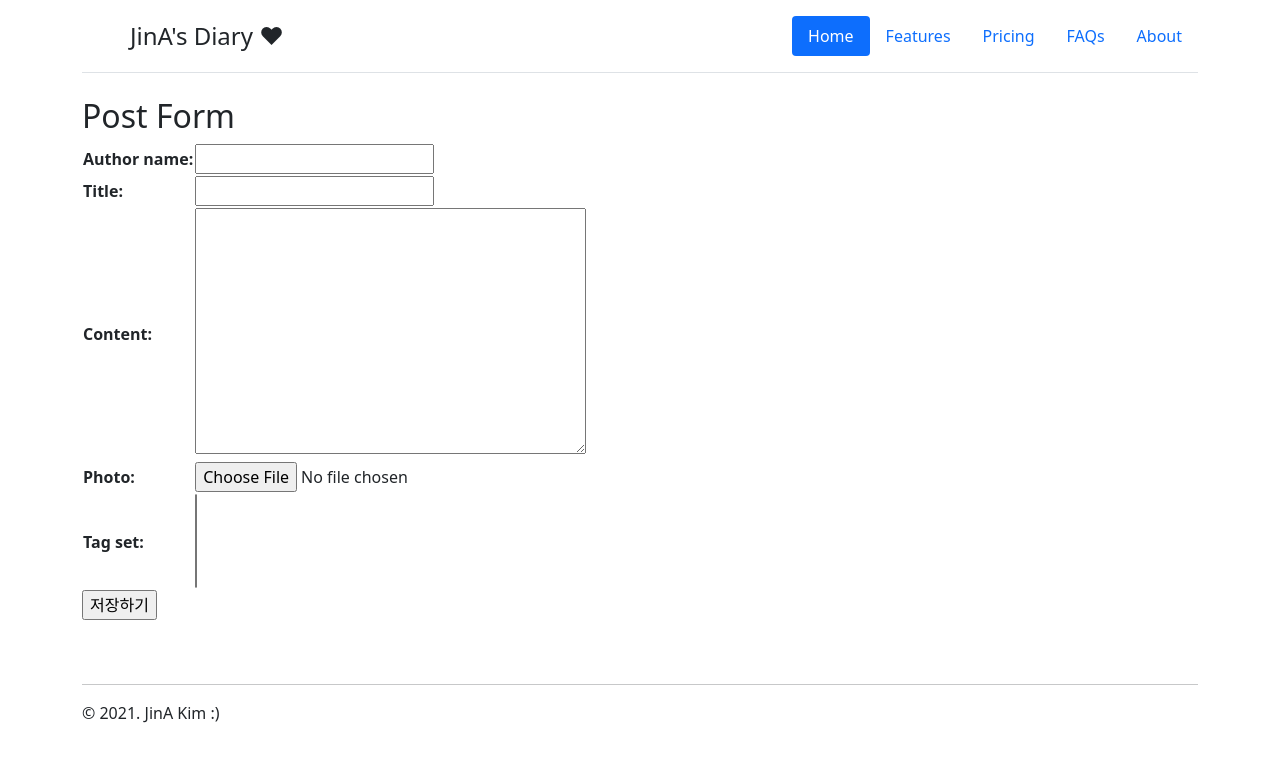
After one commit to zzangpaka/devops_cloud, a Django app: page /diary/new/ in a window 1280 px wide. The commit adds this page. Shown: the top 762 px of the page. Run offline with Django 3.2, Linux system fonts and the light colour scheme; data that the repository does not hold is empty.

Commit message:
django form 실습

```diff
--- /dev/null
+++ b/mydjango19/diary/forms.py
@@ -0,0 +1,19 @@
+from django import forms
+from django.core.validators import RegexValidator
+
+
+# class PostForm(forms.Form):
+#     title = forms.CharField()
+#     content = forms.CharField()
+#     phone = forms.CharField(
+#         validators=[
+#             RegexValidator(r"^\d{3}-?\d{4}-?\d{4}$", message="휴대폰 번호를 입력해주세요."),
+#         ]
+#     )
+from diary.models import Post
+
+
+class PostForm(forms.ModelForm):
+    class Meta:
+        model = Post
+        fields = "__all__"
--- a/mydjango19/diary/templates/diary/layout.html
+++ b/mydjango19/diary/templates/diary/layout.html
@@ -11,7 +11,7 @@
     <script src="//cdn.jsdelivr.net/npm/bootstrap@5.1.3/dist/js/bootstrap.min.js"></script>
 
     <style>
-        body{
+        body {
             padding-bottom: 1em;
         }
     </style>
@@ -20,7 +20,8 @@
 
 <div class="container">
     <header class="d-flex flex-wrap justify-content-center py-3 mb-4 border-bottom">
-        <a href="{% url "root" %}" class="d-flex align-items-center mb-3 mb-md-0 me-md-auto text-dark text-decoration-none">
+        <a href="{% url "root" %}"
+           class="d-flex align-items-center mb-3 mb-md-0 me-md-auto text-dark text-decoration-none">
             <svg class="bi me-2" width="40" height="32">
                 <use xlink:href="#bootstrap"></use>
             </svg>
--- /dev/null
+++ b/mydjango19/diary/templates/diary/post_form.html
@@ -0,0 +1,13 @@
+{% extends "diary/layout.html" %}
+
+{% block content %}
+    <h2>Post Form</h2>
+
+    <form action="" method="post" enctype="multipart/form-data">
+        {% csrf_token %}
+        <table>
+            {{ form.as_table }}
+        </table>
+        <input type="submit" value="저장하기">
+    </form>
+{% endblock %}
--- a/mydjango19/diary/templates/diary/post_list.html
+++ b/mydjango19/diary/templates/diary/post_list.html
@@ -8,7 +8,7 @@
                value="{{ request.GET.query }}"
                placeholder="검색어를 입력해주세요"
                size="35;"/>
-        <input type="submit" value="검색" />
+        <input type="submit" value="검색"/>
     </form>
     <br>
     <br>
@@ -31,5 +31,9 @@
             </div>
         {% endfor %}
     </div>
+    <hr/>
+    <a href="{% url "diary:post_new" %}" class="btn btn-primary">
+        포스팅 쓰기
+    </a>
 
 {% endblock %}
--- a/mydjango19/diary/urls.py
+++ b/mydjango19/diary/urls.py
@@ -8,5 +8,6 @@ app_name = "diary"
 urlpatterns = [
     path("", views.post_list, name="post_list"),
     path("<int:pk>/", views.post_detail, name="post_detail"),
+    path("new/", views.post_new, name="post_new"),
     path("tags/<str:tag_name>/", views.tag_detail, name="tag_detail"),
 ]
--- a/mydjango19/diary/views.py
+++ b/mydjango19/diary/views.py
@@ -1,6 +1,7 @@
 from django.http import HttpRequest, HttpResponse
-from django.shortcuts import render
+from django.shortcuts import render, redirect
 
+from diary.forms import PostForm
 from diary.models import Post
 
 
@@ -44,3 +45,29 @@ def post_detail(request: HttpRequest, pk: int) -> HttpResponse:
             "tag_list": tag_list,
         },
     )
+
+
+def post_new(request: HttpRequest) -> HttpResponse:
+    # print("request.method :", request.method)
+    # print("request.GET :", request.GET)
+    # print("request.POST :", request.POST)
+    # print("request.FILES :", request.FILES)
+
+    # 입력 서식을 보여줌
+    if request.method == "GET":
+        form = PostForm()
+    # 서식 입력값을 전달받아 유효성 검사 실행
+    # -> 에러 상황에서 에러메세지 출력
+    # -> 유효성 검사 통과 시 입력값을 출력하고 post_list로 이동
+    else:
+        form = PostForm(request.POST, request.FILES)
+        if form.is_valid():
+            print("유효성 검사에 통과했습니다. :", form.cleaned_data)
+            form.save() # ModelForm에서만 지원
+            return redirect("diary:post_list")
+        else:
+            pass
+
+    return render(request, "diary/post_form.html", {
+        "form": form,
+    })
```
Also changed, not shown: 1 other file. Lines whose indentation alone changed are shown as unchanged.
